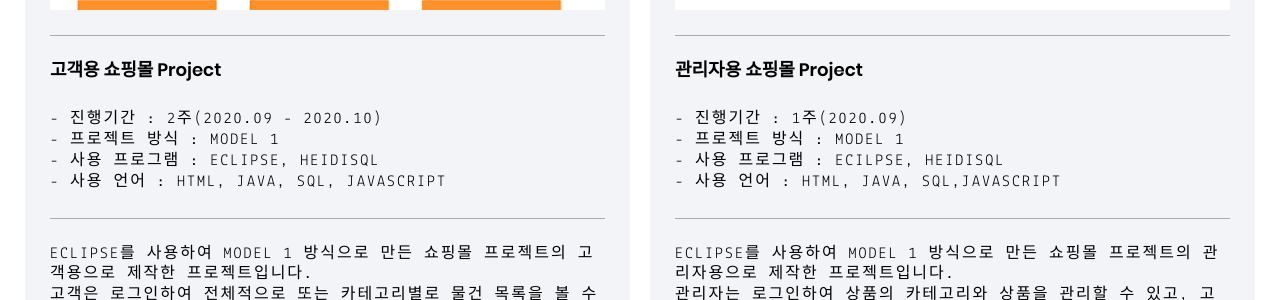
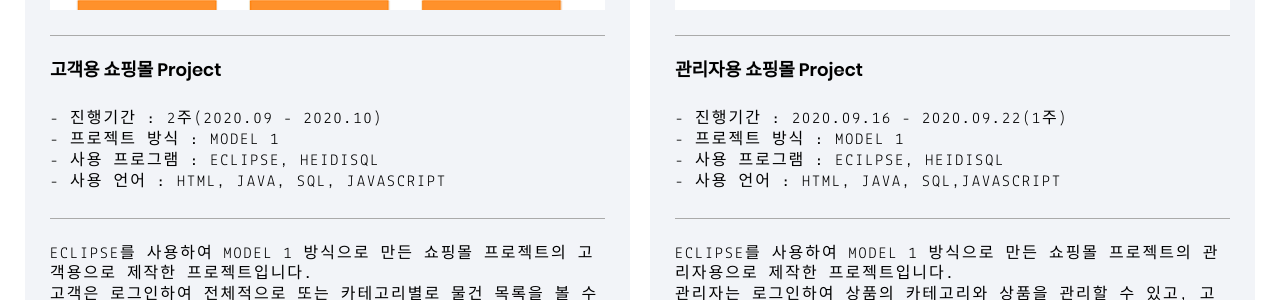
Before and after one commit to heairin1008/heairin1008.github.io, a Jekyll site: the page built from index.html, in a window 1280 px wide and 900 px high, scrolled down 1817 px. Shown: the part 149-449 px from the top of the window. Built offline with Jekyll 4.4.1, drawn with Linux system fonts in a browser that asks for light colours.

Commit message:
Update 2017-04-04-yellowpineapple.md

```diff
--- a/_posts/projects/2017-04-04-yellowpineapple.md
+++ b/_posts/projects/2017-04-04-yellowpineapple.md
@@ -9,7 +9,7 @@
 project:
   title: "관리자용 쇼핑몰 Project"
   type: "<br>
-         - 진행기간 : 1주(2020.09)<br>
+         - 진행기간 : 2020.09.16 - 2020.09.22(1주)<br>
          - 프로젝트 방식 : MODEL 1<br>
          - 사용 프로그램 : Ecilpse, HeidiSQL<br>
          - 사용 언어 : Html, Java, SQL,JavaScript"
```
